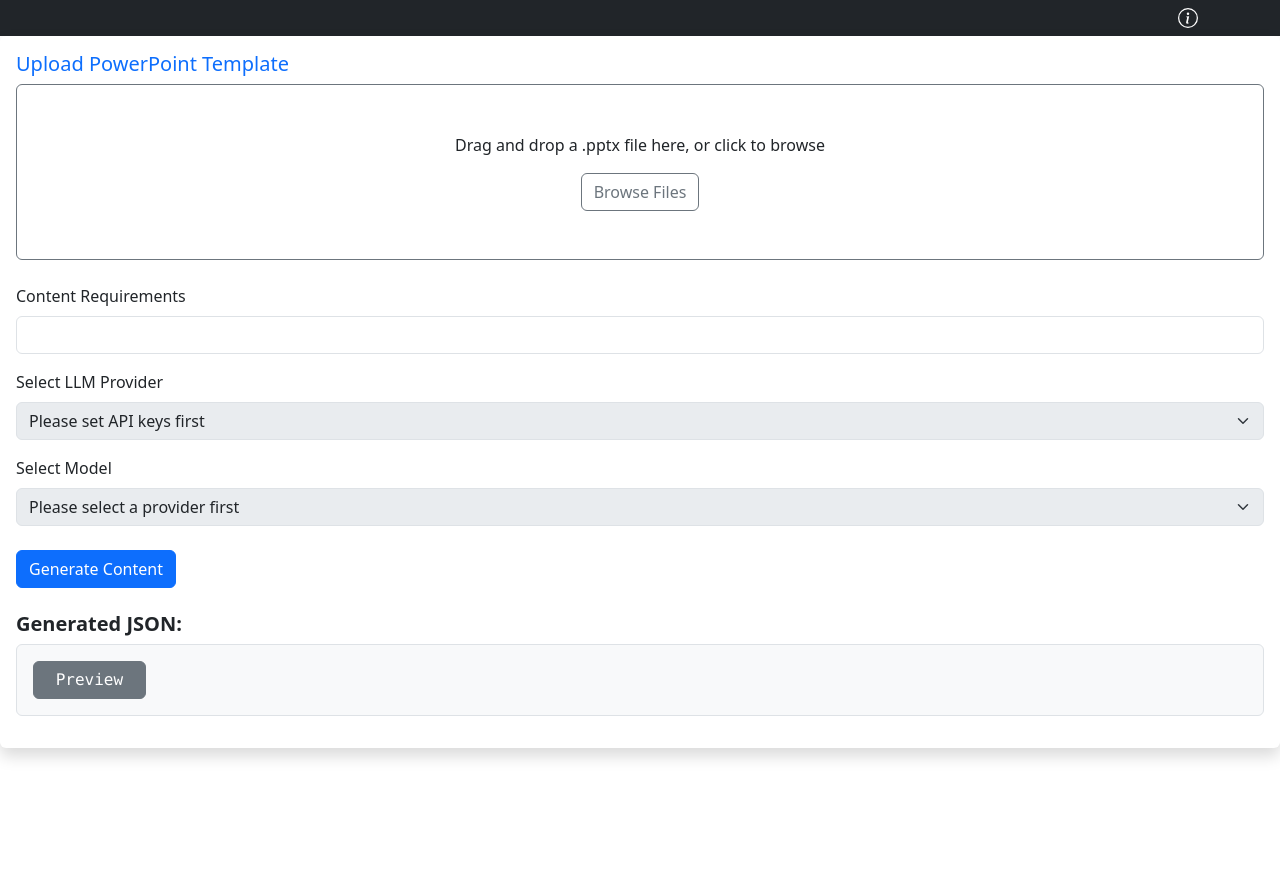
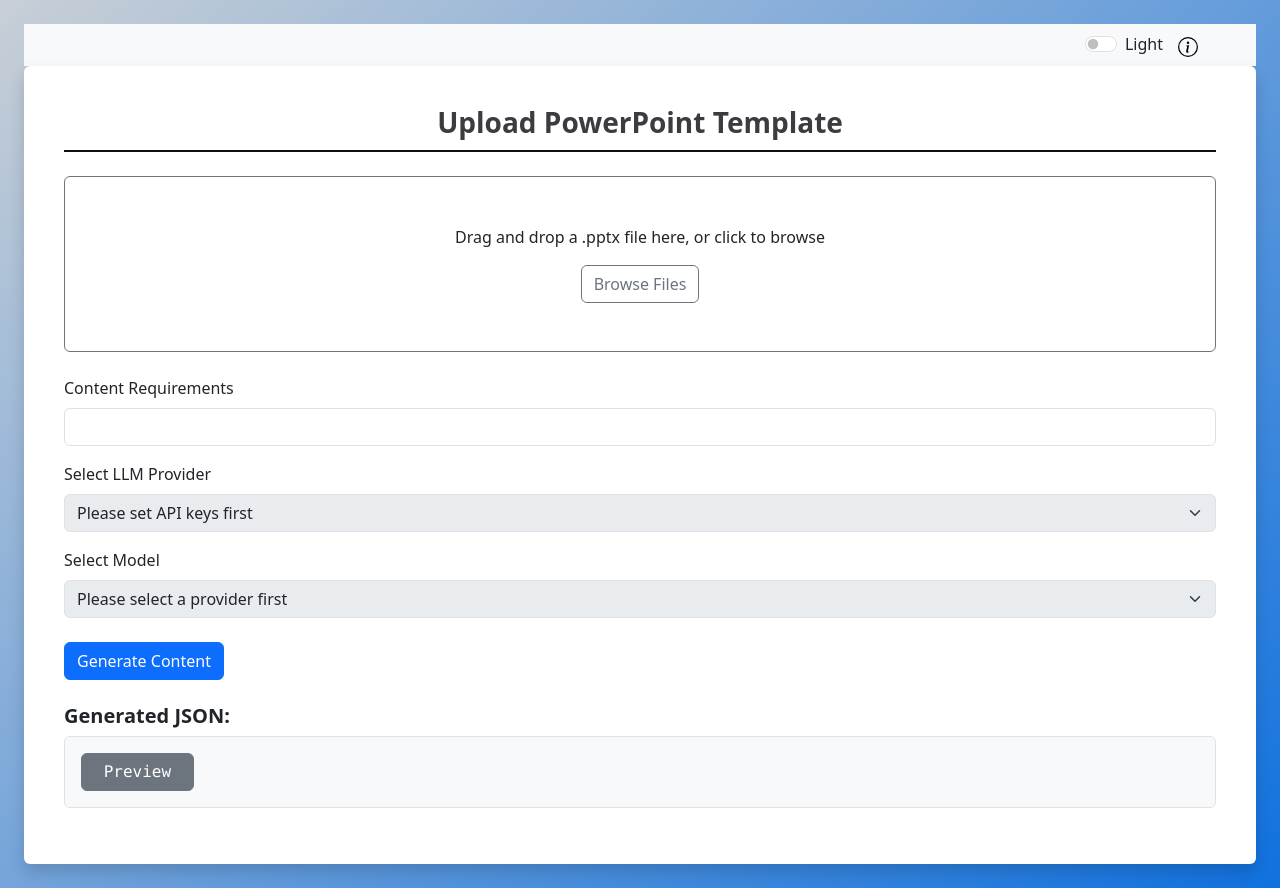
Before and after one commit to salonicentric/ai-ppt-json-converter, a React (Create React App) app: page / in a window 1280 px wide. Before the commit the page ends 800 px from the top, so only its background shows below. Built offline with nearby package versions, Linux system fonts and the light colour scheme.

Commit message:
styling changes

```diff
--- a/src/App.css
+++ b/src/App.css
@@ -37,6 +37,37 @@
   font-weight: 500;
 }
 
+.app-background {
+  min-height: 100vh;
+  background: linear-gradient(140deg, #c8cfd6, #1071df);
+  padding: 1.5rem;
+}
+
+.custom-card {
+  background-color: #9a8787;
+  border-radius: 12px;
+  box-shadow: 0 4px 12px rgba(0, 0, 0, 0.1);
+  padding: 1.5rem;
+}
+
+.page-heading {
+  font-size: 1.75rem;
+  font-weight: 600;
+  padding-bottom: 10px;
+  border-bottom: 2px solid;
+}
+
+.heading-light {
+  color: #3b3b40; /* Bootstrap primary */
+  border-color: #100f0f;
+}
+
+.heading-dark {
+  color: #eef3f4; /* Bootstrap info */
+  border-color: #959899;
+}
+
+
 
 @keyframes App-logo-spin {
   from {
--- a/src/App.js
+++ b/src/App.js
@@ -1,11 +1,12 @@
 import './App.css';
-import React, { useState } from 'react';
+import React, { useState, useEffect } from 'react';
 import { PptxUploader } from './components/PptxUploader';
 import AppNavbar from './components/AppNavbar';
 import ApiKeyOffcanvas from './components/ApiKeyOffcanvas';
 import 'react-toastify/dist/ReactToastify.css';
 
 function App() {
+  const [isDarkMode, setIsDarkMode] = useState(false);
   const [showOffcanvas, setShowOffcanvas] = useState(false);
   const [tempApiKey, setTempApiKey] = useState({ anthropic: '', openai: '', groq: '' });
   const [apiKey, setApiKey] = useState({ anthropic: '', openai: '', groq: '' });
@@ -26,9 +27,30 @@ function App() {
     setShowOffcanvas(false);
   };
 
+  // Toggle theme and update the data-bs-theme attribute
+  const toggleTheme = () => {
+    const newTheme = !isDarkMode;
+    setIsDarkMode(newTheme);
+    document.documentElement.setAttribute('data-bs-theme', newTheme ? 'dark' : 'light');
+  };
+
+  // Set the initial theme based on preference or default
+  useEffect(() => {
+    const savedTheme = localStorage.getItem('theme');
+    const prefersDark = window.matchMedia && window.matchMedia('(prefers-color-scheme: dark)').matches;
+    const initialTheme = savedTheme ? savedTheme === 'dark' : prefersDark;
+    setIsDarkMode(initialTheme);
+    document.documentElement.setAttribute('data-bs-theme', initialTheme ? 'dark' : 'light');
+  }, []);
+
+  // Save theme preference to localStorage
+  useEffect(() => {
+    localStorage.setItem('theme', isDarkMode ? 'dark' : 'light');
+  }, [isDarkMode]);
+
   return (
-    <>
-      <AppNavbar onSetApiKeys={() => setShowOffcanvas(true)} />
+    <div className="app-background">
+            <AppNavbar onSetApiKeys={() => setShowOffcanvas(true)} isDarkMode={isDarkMode} toggleTheme={toggleTheme} />
       <PptxUploader
         pptxFile={pptxFile}
         handleFileChange={handleFileChange}
@@ -36,6 +58,7 @@ function App() {
         setInputValue={setInputValue}
         jsonOutput={jsonOutput}
         apiKey={apiKey}
+        isDarkMode={isDarkMode}
       />
       <ApiKeyOffcanvas
         show={showOffcanvas}
@@ -44,7 +67,7 @@ function App() {
         setApiKey={setTempApiKey}
         onSave={handleSave}
       />
-    </>
+    </div>
   );
 }
 
--- a/src/components/ApiKeyOffcanvas.jsx
+++ b/src/components/ApiKeyOffcanvas.jsx
@@ -6,7 +6,7 @@ function ApiKeyOffcanvas({ show, handleClose, apiKey, setApiKey, onSave }) {
   return (
     <Offcanvas show={show} onHide={handleClose} placement="end">
       <Offcanvas.Header closeButton>
-        <Offcanvas.Title>API Keys</Offcanvas.Title>
+        {/* <Offcanvas.Title>API Keys</Offcanvas.Title> */}
       </Offcanvas.Header>
       <Offcanvas.Body>
         <ApiKeyForm apiKey={apiKey} setApiKey={setApiKey} onSave={onSave} />
--- a/src/components/AppNavbar.jsx
+++ b/src/components/AppNavbar.jsx
@@ -1,8 +1,8 @@
 import React, { useState } from 'react';
-import { Navbar, Container, Overlay, Popover, Button } from 'react-bootstrap';
+import { Navbar, Container, Overlay, Popover, Button, Form } from 'react-bootstrap';
 import { InfoCircle } from 'react-bootstrap-icons';
 
-function AppNavbar({ onSetApiKeys }) {
+function AppNavbar({ onSetApiKeys, isDarkMode, toggleTheme }) {
   const [showPopover, setShowPopover] = useState(false);
   const [target, setTarget] = useState(null);
 
@@ -12,11 +12,22 @@ function AppNavbar({ onSetApiKeys }) {
   };
 
   return (
-    <Navbar bg="dark" expand="lg" className="px-3">
+    <Navbar bg={isDarkMode ? 'dark' : 'light'} variant={isDarkMode ? 'dark' : 'light'} expand="lg" className="px-3">
       <Container className="d-flex justify-content-between">
-        <Navbar.Brand href="#home" className="text-white"></Navbar.Brand>
-        <div style={{ cursor: 'pointer', display: 'flex', alignItems: 'center', gap: '10px' }} onClick={handleToggle}>
-          <InfoCircle size={20} color="white" />
+        <Navbar.Brand href="#home" className={isDarkMode ? 'text-white' : 'text-dark'}>
+
+        </Navbar.Brand>
+        <div style={{ display: 'flex', alignItems: 'center', gap: '15px' }}>
+          <Form.Check
+            type="switch"
+            id="theme-switch"
+            label={isDarkMode ? 'Dark' : 'Light'}
+            checked={isDarkMode}
+            onChange={toggleTheme}
+          />
+          <div style={{ cursor: 'pointer' }} onClick={handleToggle}>
+            <InfoCircle size={20} color={isDarkMode ? 'white' : 'black'} />
+          </div>
         </div>
         <Overlay
           show={showPopover}
--- a/src/components/PptxUploader.jsx
+++ b/src/components/PptxUploader.jsx
@@ -4,7 +4,7 @@ import { useDropzone } from 'react-dropzone';
 import { PopModal } from './gadgets/popModal';
 import { DisplayData } from './PPT/displayData';
 
-export const PptxUploader = ({ pptxFile, handleFileChange, inputValue, setInputValue, handleSubmit, jsonOutput, apiKey }) => {
+export const PptxUploader = ({ pptxFile, handleFileChange, inputValue, setInputValue, handleSubmit, jsonOutput, apiKey, isDarkMode }) => {
     const [extraInput, setExtraInput] = useState('');
     const [dropdown1, setDropdown1] = useState('');
     const [dropdown2, setDropdown2] = useState('');
@@ -36,9 +36,12 @@ export const PptxUploader = ({ pptxFile, handleFileChange, inputValue, setInputV
 
 
     return (
-        <Card className="shadow border-0">
+        <Card className="custom-card shadow border-0">
             <Card.Body>
-                <h5 className="text-primary">Upload PowerPoint Template</h5>
+                <h5 className={`page-heading text-center mb-4 ${isDarkMode ? 'heading-dark' : 'heading-light'}`}>
+                    Upload PowerPoint Template
+                </h5>
+
                 {/* Drag and Drop Zone */}
                 <div {...getRootProps()} className="border border-secondary rounded text-center py-5 px-3 mb-4 bg-white" style={{ cursor: 'pointer' }}>
                     <input {...getInputProps()} />
@@ -118,12 +121,12 @@ export const PptxUploader = ({ pptxFile, handleFileChange, inputValue, setInputV
                     </Button>
                 </Form>
                 {/* JSON Output */}
-        { (
+                {(
                     <div className="mt-4">
                         <h5 className="fw-bold">Generated JSON:</h5>
                         <pre className="bg-light p-3 rounded border" style={{ maxHeight: '350px', overflowY: 'auto' }}>
                             <Button variant="secondary" onClick={() => setDisplayData(!displayData)}> {'Preview'} </Button>
-                { displayData && <PopModal showPopup={displayData} onClickDisplayData={setDisplayData} pptData={data}/> }
+                            {displayData && <PopModal showPopup={displayData} onClickDisplayData={setDisplayData} pptData={data} />}
                         </pre>
                     </div>
                 )}
```
Lines whose indentation alone changed are shown as unchanged.
